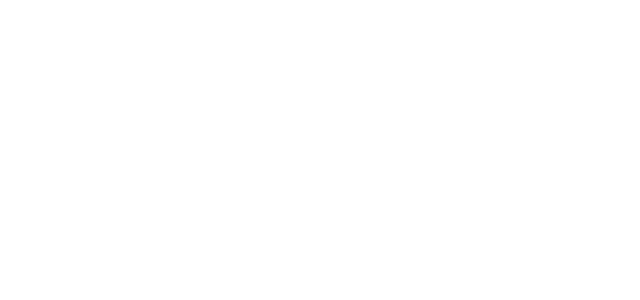
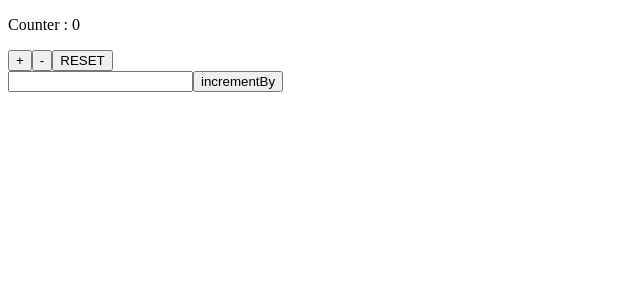
Before and after one commit to stefanimladenovski/reactjs, a React (Create React App) app in the folder reactjs/: page / in a window 1280 px wide. Shown: the top 300 px of the page, without its empty margins (0-640 px from the left). Built offline with nearby package versions, Linux system fonts and the light colour scheme.

Commit message:
ADD cas12

```diff
--- a/reactjs/package.json
+++ b/reactjs/package.json
@@ -3,12 +3,15 @@
   "version": "0.1.0",
   "private": true,
   "dependencies": {
+    "@reduxjs/toolkit": "^1.8.5",
     "@testing-library/jest-dom": "^5.16.5",
     "@testing-library/react": "^13.3.0",
     "@testing-library/user-event": "^13.5.0",
     "react": "^18.2.0",
     "react-dom": "^18.2.0",
+    "react-redux": "^8.0.2",
     "react-scripts": "5.0.1",
+    "redux-logger": "^3.0.6",
     "web-vitals": "^2.1.4"
   },
   "scripts": {
--- a/reactjs/src/App.js
+++ b/reactjs/src/App.js
@@ -1,7 +1,12 @@
+// import { PureUnpure } from "./components/PureUnpure";
+import { Counter } from "./components/Counter";
 const App = () => {
 
   return (
-    <div></div>
+    <div>
+      {/* <PureUnpure /> */}
+      <Counter />
+    </div>
   );
 }
 
--- /dev/null
+++ b/reactjs/src/components/Counter.js
@@ -0,0 +1,37 @@
+import { useRef } from "react"
+import { useDispatch, useSelector } from "react-redux"
+import { decrement, increment, reset, incrementBy } from "../slices/counterSlice"
+export const Counter = () => {
+
+    const {count} = useSelector(state => state.counter)  // ili state = state.counter.count ama const count bez zagradi   ili state.reducer.initialstate   state e ustvari store
+    const dispatch = useDispatch()
+
+    const inputRef = useRef(null)
+    // console.log(inputRef.current.value)
+
+    return  <div>
+        <p>Counter : {count}</p>
+        <div>
+            <button
+            onClick={() => dispatch(increment())}
+            >+</button>
+            <button
+            onClick={() => dispatch(decrement())}
+            >-</button>
+            <button
+            onClick={() => dispatch(reset())}
+            >RESET</button>
+
+            <div>
+                <input type="number" ref={inputRef} />
+                <button
+                    onClick={() => {
+                        const inputValue = inputRef.current.value
+                        //console.log("inputRef.current.value", inputValue)
+                        dispatch(incrementBy(inputValue))
+                    }}
+                >incrementBy </button>
+            </div>
+        </div>
+    </div>
+}
--- /dev/null
+++ b/reactjs/src/components/PureUnpure.js
@@ -0,0 +1,19 @@
+import { Pure } from "./Pure";
+import { Unpure } from "./Unpure";
+import { useState } from "react";
+
+export const PureUnpure = () => {
+    const [bool, setBool] = useState(false)
+    return (
+        <div>
+          <Pure isAvailable/>
+          <Unpure number={12}/>
+
+          <button
+          onClick={() => setBool(prev => !prev)}>
+            Change Bool
+          </button>
+          <p>Bool : {bool ? "yes" : "no"} </p>
+        </div>
+      );
+}
--- a/reactjs/src/index.js
+++ b/reactjs/src/index.js
@@ -1,11 +1,13 @@
 import React from 'react';
 import ReactDOM from 'react-dom/client';
+import { Provider } from 'react-redux';
 
 import App from './App';
+import {store} from "./store"
 
 const root = ReactDOM.createRoot(document.getElementById('root'));
 root.render(
-  <React.StrictMode>
+  <Provider store={store}>
     <App />
-  </React.StrictMode>
+  </Provider>
 );
--- /dev/null
+++ b/reactjs/src/slices/counterSlice.js
@@ -0,0 +1,25 @@
+import { createSlice } from "@reduxjs/toolkit";
+
+const counterSlice = createSlice({
+    name: "counter",
+    initialState: {
+        count : 0
+    },
+    reducers : {
+        increment(state, action){
+            state.count += 1
+        },
+        decrement(state, action){
+            state.count -= 1
+        },
+        reset(state, action){
+            state.count = 0
+        },
+        incrementBy(state, action){
+            // console.log(action)
+            state.count += Number(action.payload)
+        },
+    }
+})
+export const { increment, decrement,reset, incrementBy } = counterSlice.actions  // ova e isto samo vo objektot gi stavame akciite
+export default counterSlice.reducer //definirano od redux-toolkit
--- /dev/null
+++ b/reactjs/src/store.js
@@ -0,0 +1,9 @@
+import { configureStore } from "@reduxjs/toolkit"
+import counterReducer from "./slices/counterSlice"
+// import logger from "redux-logger"
+export const store = configureStore({
+    reducer : {
+        counter: counterReducer
+    },
+    // middleware: (getDeafultMiddleware) => getDeafultMiddleware().concat(logger)
+})
```
Also changed, not shown: reactjs/src/components/Pure.js (added, +10 -0 lines), reactjs/src/components/Unpure.js (added, +10 -0 lines), 1 other file (tests, documents, lock files or other folders).
